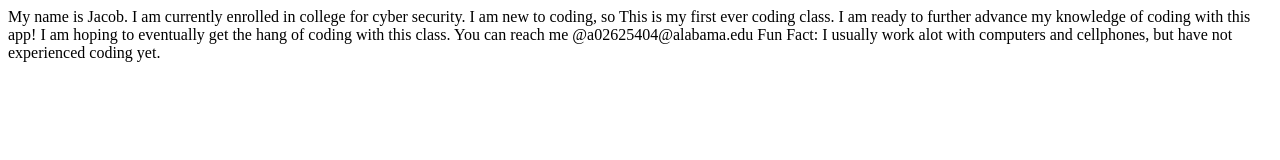
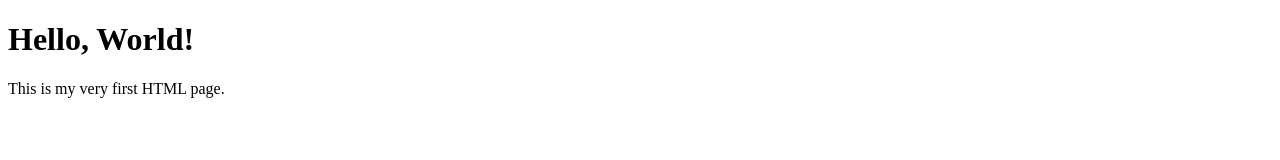
Before and after one commit to JH2318/JH2318, a plain HTML site: page Index.HTML in a window 1280 px wide. Drawn offline with Linux system fonts and the light colour scheme.

Commit message:
Add files via upload

```diff
--- a/Index.HTML
+++ b/Index.HTML
@@ -1,16 +1,10 @@
 <!DOCTYPE html>
 <html>
 <head>
-<meta charset="UTF-8">
-<title>Your GitHub Profile</title>
-<script type="module" src="https://cdn.jsdelivr.net/npm/zero-md@3?register"></script>
+<title>Hello World Page</title>
 </head>
-<body>My name is Jacob.
-    I am currently enrolled in college for cyber security.
-    I am new to coding, so This is my first ever coding class. I am ready to further advance my knowledge of coding with this app!
-     I am hoping to eventually get the hang of coding with this class.
-      You can reach me @a02625404@alabama.edu
-       Fun Fact: I usually work alot with computers and cellphones, but have not experienced coding yet.
-<zero-md src="README.md"></zero-md>
+<body>
+<h1>Hello, World!</h1>
+<p>This is my very first HTML page.</p>
 </body>
 </html>
```
